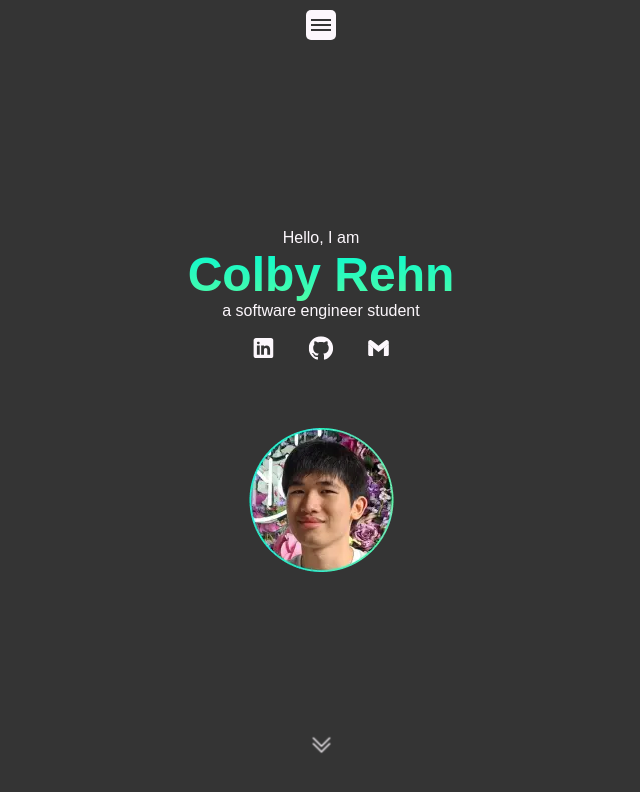
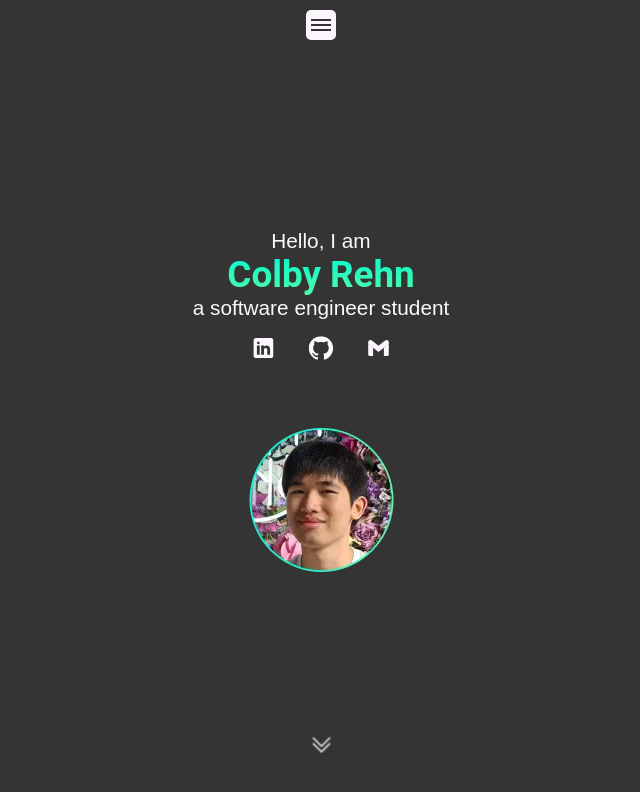
Before and after one commit to ColbyRehn/portfolioV2, a React (Create React App) app: page / in a window 1280 px wide. Shown: the top 792 px of the page, without its empty margins (319-959 px from the left). Built offline with nearby package versions, Linux system fonts and the light colour scheme.

Commit message:
specified font families for h1,h2,p

```diff
--- a/src/styles/_font.scss
+++ b/src/styles/_font.scss
@@ -1,17 +1,20 @@
 h1 {
-    font-size: 3rem;
+    font-size: 2.3rem;
     margin: 0;
     font-weight: 700;
+    font-family: 'Roboto', sans-serif;
 }
 
 h2 {
-    font-size: 1.5rem;
+    font-size: 1.8rem;
     margin: 0;
     font-weight: 600;
+    font-family: 'Roboto', sans-serif;
 }
 
 p {
-    font-size: 1rem;
+    font-size: 1.3rem;
     margin: 0;
     font-weight: 400;
+    font-family: 'Roboto Flex', sans-serif;
 }
```
